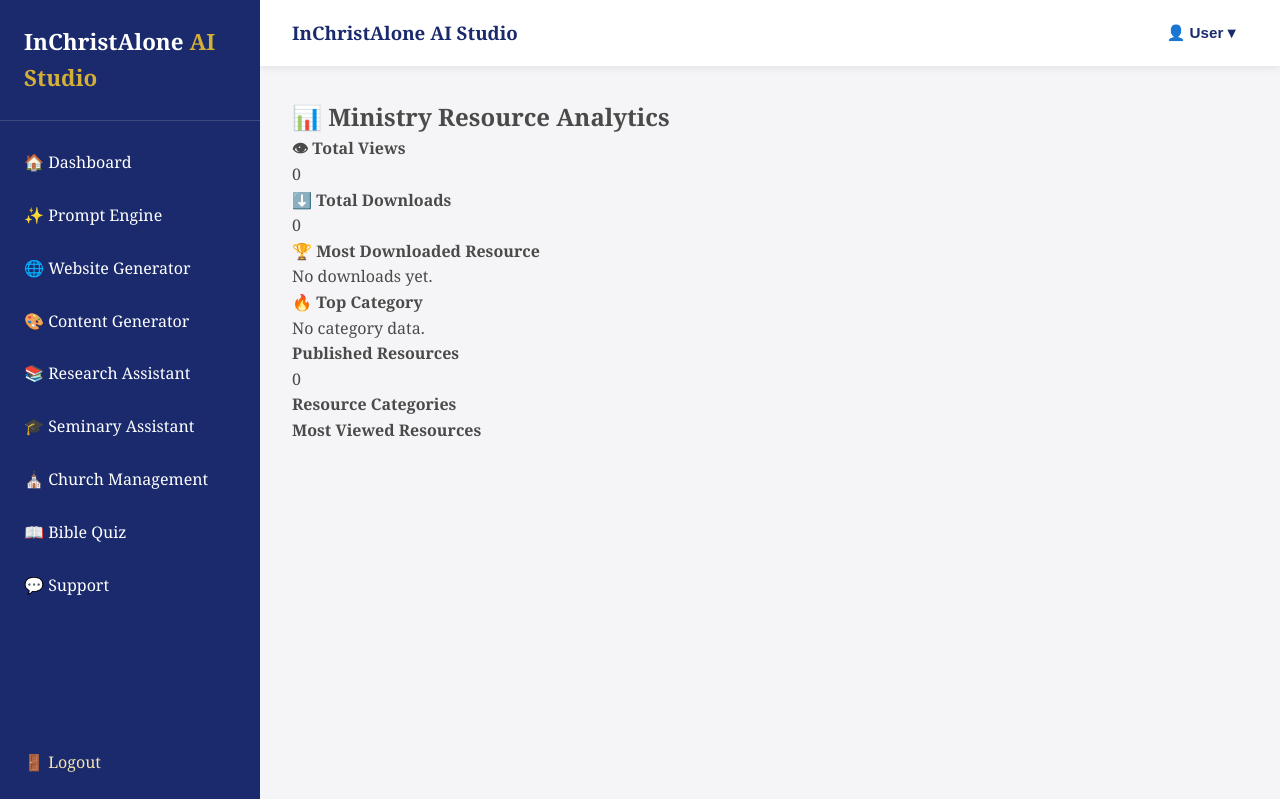
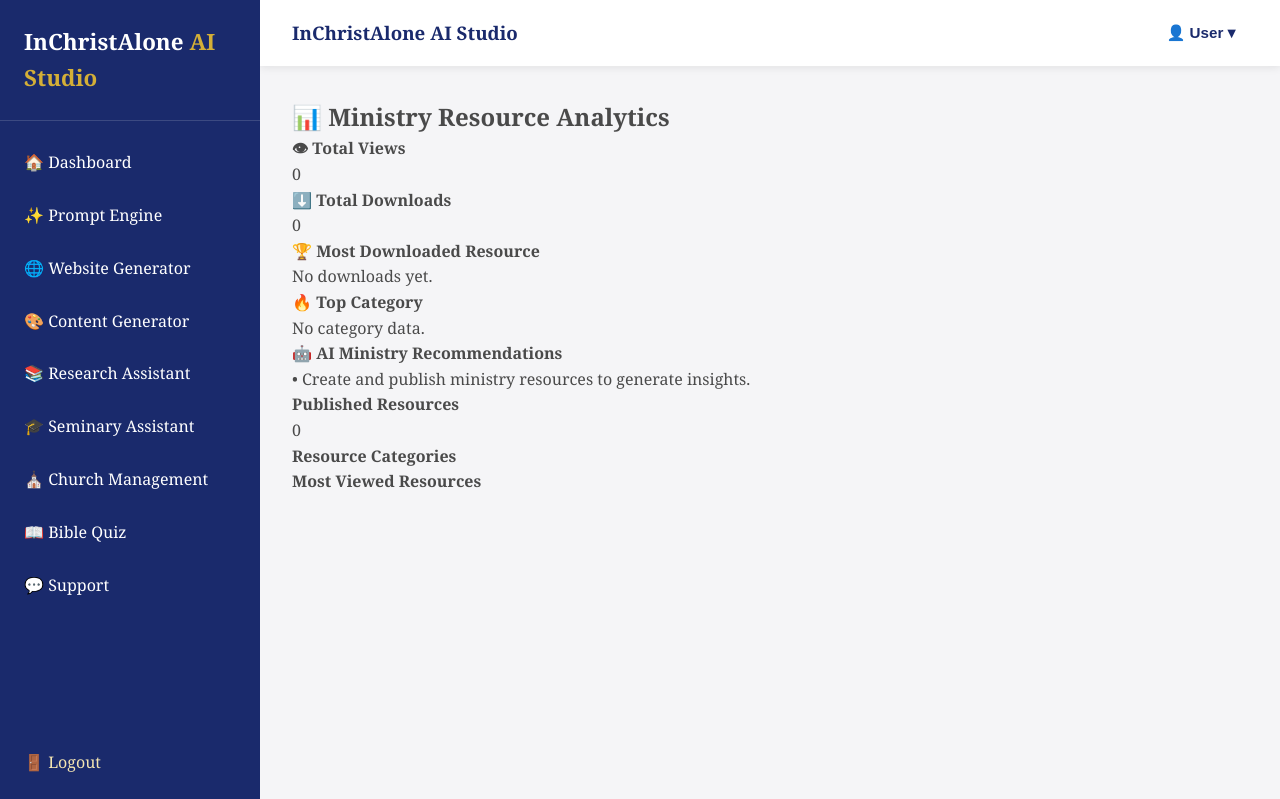
Before and after one commit to taiwolade-dot/InChristAlone-AI-Studio, a Flask app: page /ministry/resource-analytics in a window 1280 px wide. Shown: the top 799 px of the page. Run offline with Flask 3, Linux system fonts and the light colour scheme; the visitor is signed in with stand-in values (Sample User, id 1); data that the repository does not hold is empty.

Commit message:
v3.6.5 AI Ministry Resource Recommendations

```diff
--- a/modules/ministry/routes.py
+++ b/modules/ministry/routes.py
@@ -20,6 +20,43 @@ ministry_bp = Blueprint(
     __name__,
     url_prefix="/ministry"
 )
+
+
+def generate_resource_insights(
+    total_resources,
+    total_views,
+    total_downloads,
+    most_downloaded,
+    top_category
+):
+    insights = []
+
+    if top_category:
+        insights.append(
+            f"Your strongest content category is {top_category[0] or 'General'}."
+        )
+
+    if most_downloaded:
+        insights.append(
+            f"Your most downloaded resource is '{most_downloaded.title}'."
+        )
+
+    if total_downloads > 0:
+        insights.append(
+            "Members are actively engaging with your ministry resources."
+        )
+
+    if total_resources > 0 and total_views == 0:
+        insights.append(
+            "Create engagement campaigns to increase resource visibility."
+        )
+
+    if not insights:
+        insights.append(
+            "Create and publish ministry resources to generate insights."
+        )
+
+    return insights
 
 
 @ministry_bp.route("/")
@@ -237,6 +274,14 @@ def resource_analytics():
         default=None
     )
 
+    resource_insights = generate_resource_insights(
+        total_resources,
+        total_views,
+        total_downloads,
+        most_downloaded,
+        top_category
+    )
+
     return render_template(
         "ministry/resource_analytics.html",
         total_resources=total_resources,
@@ -244,6 +289,7 @@ def resource_analytics():
         total_downloads=total_downloads,
         most_downloaded=most_downloaded,
         top_category=top_category,
+        resource_insights=resource_insights,
         categories=categories,
         top_resources=top_resources
     )
--- a/templates/ministry/resource_analytics.html
+++ b/templates/ministry/resource_analytics.html
@@ -46,6 +46,18 @@
     </div>
 </div>
 
+
+<div class="card mt-3">
+    <div class="card-body">
+        <h4>🤖 AI Ministry Recommendations</h4>
+
+        {% for insight in resource_insights %}
+            <p>• {{ insight }}</p>
+        {% endfor %}
+
+    </div>
+</div>
+
 <div class="card mt-3">
     <div class="card-body">
         <h4>Published Resources</h4>
```
